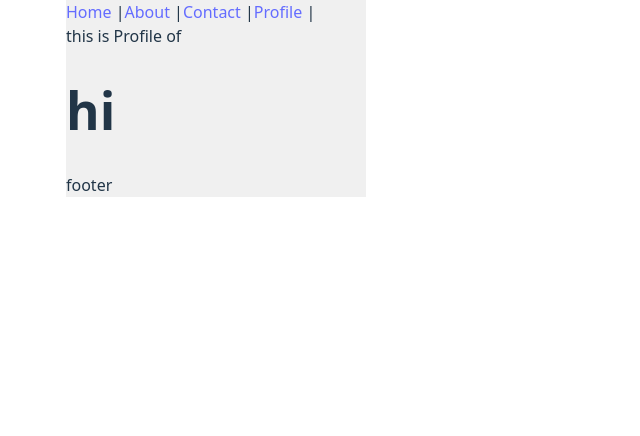
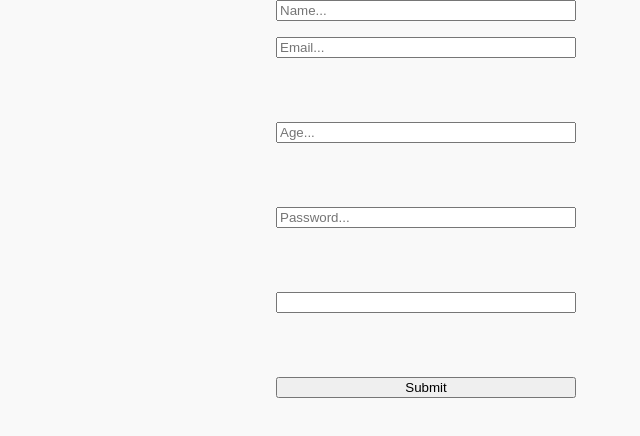
Before and after one commit to sogand-pbr/React-learning, a React (Vite) app: page /profile in a window 1280 px wide. Shown: the top 436 px of the page, without its empty margins (214-854 px from the left). Built offline with nearby package versions, Linux system fonts and the light colour scheme.

Commit message:
submit form using react-hook-form & yup hookform/resolvers/yup

```diff
--- a/package.json
+++ b/package.json
@@ -10,11 +10,14 @@
     "preview": "vite preview"
   },
   "dependencies": {
+    "@hookform/resolvers": "^5.0.1",
     "@tanstack/react-query": "^5.77.0",
     "axios": "^1.9.0",
     "react": "^19.1.0",
     "react-dom": "^19.1.0",
-    "react-router-dom": "^7.6.0"
+    "react-hook-form": "^7.56.4",
+    "react-router-dom": "^7.6.0",
+    "yup": "^1.6.1"
   },
   "devDependencies": {
     "@eslint/js": "^9.25.0",
--- a/src/App.jsx
+++ b/src/App.jsx
@@ -1,31 +1,12 @@
 import styles from './App.module.css';
-import {BrowserRouter as Router, Routes, Route, Link} from "react-router-dom"
-import Home from "./Pages/Home.jsx";
-import About from "./Pages/About.jsx";
-import Contact from "./Pages/Contant.jsx";
-import Profile from "./Pages/Profile.jsx";
-import Nav from "./Pages/Nav.jsx";
-// import {useState, createContext} from "react";
+
 import {QueryClient, QueryClientProvider} from '@tanstack/react-query'
+import SubmiForm from "./Pages/SubmiForm.jsx";
 
 
 function App() {
-    const client = new QueryClient()
     return (<div className={styles.App}>
-
-            <QueryClientProvider client={client}>
-                <Router>
-                    <Nav/>
-                    <Routes>
-                        <Route path="/" element={<Home/>}/>
-                        <Route path="/about" element={<About/>}/>
-                        <Route path="/profile" element={<Profile/>}/>
-                        <Route path="/contact" element={<Contact/>}/>
-                        <Route path="/*" element={<div>NOT FOUND</div>}/>
-                    </Routes>
-                    <div>footer</div>
-                </Router>
-            </QueryClientProvider>
+            <SubmiForm/>
 
         </div>
 
--- a/src/App.module.css
+++ b/src/App.module.css
@@ -1,12 +1,20 @@
-/* App.module.css */
 .App {
-  position:fixed;
-  right: 700px;
-  width: 300px;
-  top: 0;
-   background-color: #f0f0f0;
+  display: flex;
+  justify-content: center; /* مرکز افقی */
+  /*align-items: center;      !* مرکز عمودی *!*/
+  height: 100vh;
+  width: 100vw;
+  background-color: #f9f9f9;
 
 }
+.form {
+  display: flex;
+  flex-direction: column;
+  gap: 1rem;
+  width: 300px;
+}
+
+
 
 .success {
   background-color: green;
--- /dev/null
+++ b/src/Pages/SubmiForm.jsx
@@ -0,0 +1,41 @@
+import styles from '../../src/App.module.css';
+import {useForm} from 'react-hook-form'
+import * as yup from 'yup'
+import {yupResolver} from '@hookform/resolvers/yup'
+
+const SubmiForm = () => {
+
+    const schema = yup.object().shape({
+
+        name: yup.string().required("فیلد نام اجباریست"),
+        email: yup.string().email().required("ایمیل نامعتبر"),
+        age: yup.number().positive().min(18).max(100).required("ایمیل اجباریست"),
+        password: yup.string().min(4).max(15).matches(/[a-z]+/).matches(/[A-Z]+/).matches(/\d/).required(),
+        confirmPassword: yup.string().oneOf([yup.ref("password") , "پسوورد مچ نیست"]).required()
+
+    })
+    const {register, handleSubmit, formState:{errors}} = useForm({resolver: yupResolver(schema)})
+
+    const onFormSubmit = (data) => {
+        console.log("the form is suubmited")
+        console.log(data)
+    }
+
+    return <form className={styles.form} onSubmit={handleSubmit(onFormSubmit)}>
+        <input type="text" placeholder="Name..." {...register("name")}/>
+        {errors.name && (<p>{errors.name?.message}</p>)}
+        <input type="text" placeholder="Email..." {...register("email")}/>
+        <p>{errors.email?.message}</p>
+        <input type="number" placeholder="Age..." {...register("age")}/>
+        <p>{errors.age?.message}</p>
+        <input type="password" placeholder="Password..." {...register("password")}/>
+        <p>{errors.password?.message}</p>
+        <input type="password" {...register("confirmPassword")}/>
+        <p>{errors.confirmPassword?.message}</p>
+        <input type="submit"/>
+
+
+    </form>
+};
+
+export default SubmiForm;
```
Also changed, not shown: 1 other file (tests, documents, lock files or other folders).
